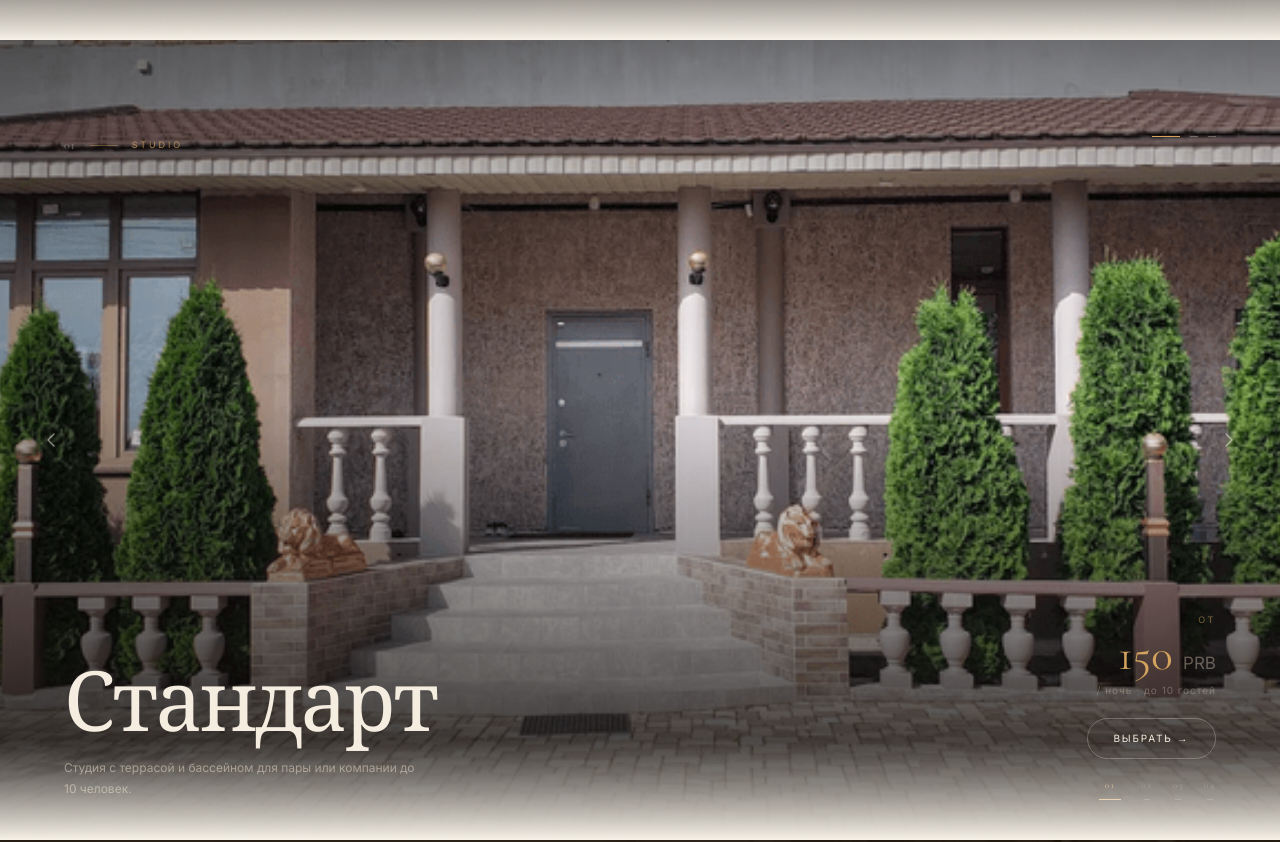
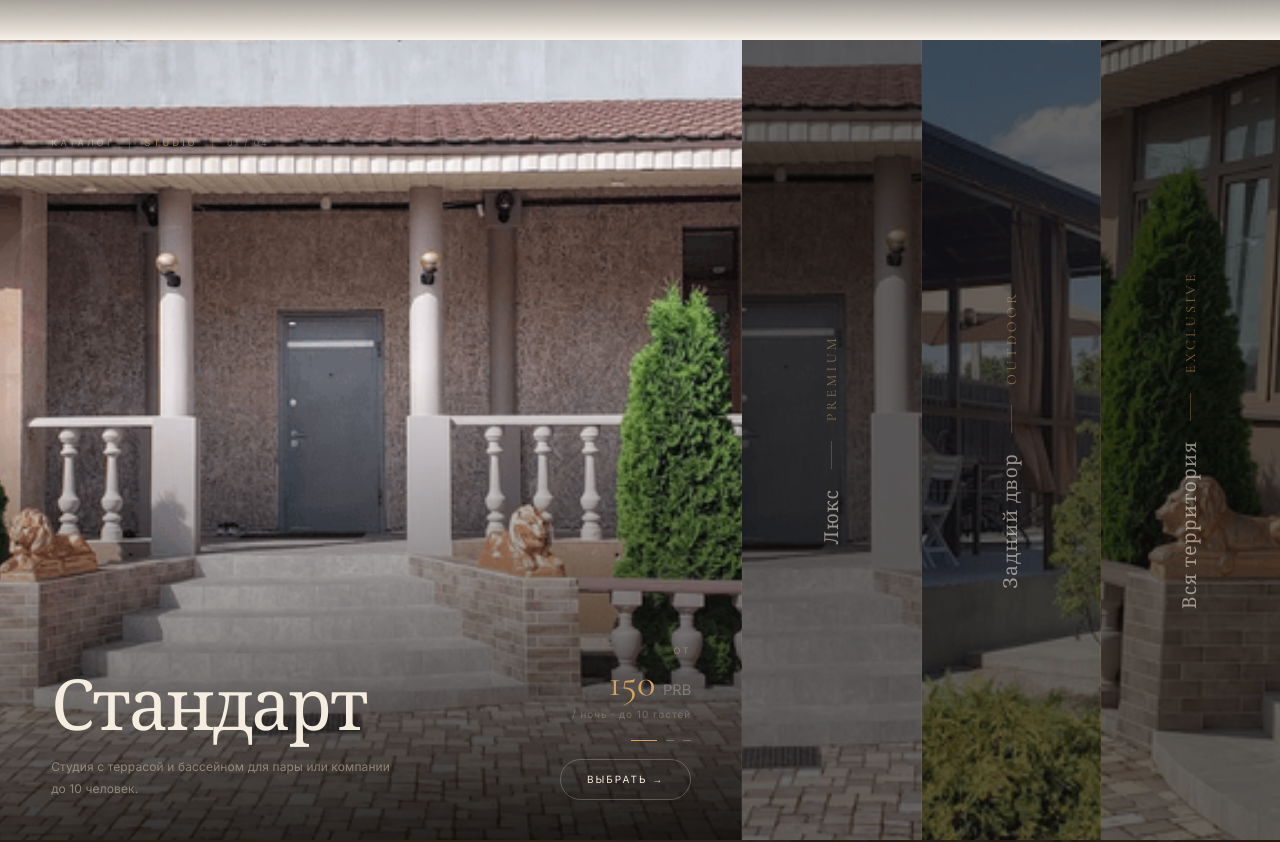
Before and after one commit to nekopunk44/Loyalty_app, a Next.js app in the folder web/: page / in a window 1280 px wide. Shown: the part 760-1602 px from the top of the page. Built offline with nearby package versions, Linux system fonts and the light colour scheme; no server answers.

Commit message:
redesign(rooms): premium horizontal accordion, expand-on-click panels

```diff
--- a/web/components/Rooms.js
+++ b/web/components/Rooms.js
@@ -1,5 +1,5 @@
 'use client';
-import { useState, useEffect } from 'react';
+import { useState } from 'react';
 
 const ROOMS = [
   {
@@ -21,7 +21,7 @@ const ROOMS = [
     images: ['/images/zad1.png', '/images/zad2.png', '/images/zad3.png'],
   },
   {
-    id: 'full', num: '04', name: 'Вся территория', tag: 'Exclusive',
+    id: 'full', num: '04', name: 'Вся\nтерритория', tag: 'Exclusive',
     desc: 'Полный выкуп виллы для корпоративов и мероприятий до 30 человек.',
     price: '500', unit: 'ночь', guests: 30,
     images: ['/images/luks2.png', '/images/luks5.png', '/images/luks6.png'],
@@ -29,213 +29,211 @@ const ROOMS = [
 ];
 
 export default function Rooms() {
-  const [room, setRoom]       = useState(0);
-  const [photo, setPhoto]     = useState(0);
-  const [textKey, setTextKey] = useState(0);
+  const [active, setActive] = useState(0);
+  const [photo,  setPhoto]  = useState(0);
+  const [hov,    setHov]    = useState(null);
 
-  const goTo = (idx) => {
-    if (idx === room) return;
-    setRoom(idx);
-    setPhoto(0);
-    setTextKey(k => k + 1);
-  };
-
-  const prev = () => goTo((room - 1 + ROOMS.length) % ROOMS.length);
-  const next = () => goTo((room + 1) % ROOMS.length);
-
-  useEffect(() => {
-    const onKey = (e) => {
-      if (e.key === 'ArrowLeft')  prev();
-      if (e.key === 'ArrowRight') next();
-    };
-    window.addEventListener('keydown', onKey);
-    return () => window.removeEventListener('keydown', onKey);
-  }, [room]);
-
-  const scrollToContact = () => {
+  const pick = (i) => { if (i !== active) { setActive(i); setPhoto(0); } };
+  const goContact = () => {
     const el = document.getElementById('contact');
     if (el) window.scrollTo({ top: el.offsetTop - 72, behavior: 'smooth' });
   };
 
-  const cur = ROOMS[room];
+  return (
+    <section id="rooms" style={{ height: '100svh', display: 'flex', overflow: 'hidden', background: '#080604' }}>
+      <style>{`
+        @keyframes panelIn {
+          from { opacity: 0; transform: translateY(18px); }
+          to   { opacity: 1; transform: translateY(0); }
+        }
+        .panel-in { animation: panelIn 0.7s cubic-bezier(0.16,1,0.3,1) both; }
+      `}</style>
+
+      {ROOMS.map((room, i) => {
+        const isActive = i === active;
+        const isHov    = hov === i && !isActive;
+        const flex     = isActive ? '0 0 58%' : isHov ? '0 0 16%' : '0 0 14%';
 
         return (
-    <section id="rooms" style={{ position: 'relative', height: '100svh', overflow: 'hidden', background: '#080604' }}>
-      <style>{`
-        @keyframes roomText {
-          from { opacity: 0; transform: translateY(14px); }
-          to   { opacity: 1; transform: translateY(0);    }
-        }
-        .room-text-enter { animation: roomText 0.65s cubic-bezier(0.16,1,0.3,1) forwards; }
-      `}</style>
+          <div key={room.id}
+            onClick={() => pick(i)}
+            onMouseEnter={() => setHov(i)}
+            onMouseLeave={() => setHov(null)}
+            style={{
+              position: 'relative', overflow: 'hidden',
+              flex, transition: 'flex 0.75s cubic-bezier(0.16,1,0.3,1)',
+              cursor: isActive ? 'default' : 'pointer',
+            }}>
 
-      {/* Все фото — crossfade */}
-      {ROOMS.map((r, ri) =>
-        r.images.map((src, ii) => (
-          <img key={`${ri}-${ii}`} src={src} alt=""
+            {/* ── Фото ── */}
+            {room.images.map((src, ii) => (
+              <img key={ii} src={src} alt=""
                 style={{
-              position: 'absolute', inset: 0, width: '100%', height: '100%', objectFit: 'cover',
-              opacity: ri === room && ii === photo ? 1 : 0,
-              transform: ri === room && ii === photo ? 'scale(1)' : 'scale(1.04)',
-              transition: 'opacity 0.9s ease, transform 1.4s ease',
-              willChange: 'opacity, transform',
+                  position: 'absolute', inset: 0, width: '100%', height: '100%',
+                  objectFit: 'cover',
+                  opacity: isActive ? (ii === photo ? 1 : 0) : (ii === 0 ? 1 : 0),
+                  transform: isActive ? 'scale(1)' : (isHov ? 'scale(1.06)' : 'scale(1.12)'),
+                  transition: 'opacity 0.85s ease, transform 0.9s cubic-bezier(0.16,1,0.3,1)',
                 }}
               />
-        ))
+            ))}
+
+            {/* ── Оверлей ── */}
+            <div style={{
+              position: 'absolute', inset: 0,
+              background: isActive
+                ? 'linear-gradient(175deg, rgba(8,6,4,0.06) 0%, transparent 32%, transparent 42%, rgba(8,6,4,0.93) 100%)'
+                : `rgba(8,6,4,${isHov ? '0.48' : '0.62'})`,
+              transition: 'background 0.7s ease',
+            }} />
+
+            {/* ── Inactive: вертикальное имя ── */}
+            {!isActive && (
+              <div style={{
+                position: 'absolute', inset: 0,
+                display: 'flex', alignItems: 'center', justifyContent: 'center',
+                flexDirection: 'column', gap: 20,
+              }}>
+                <span style={{
+                  fontFamily: 'var(--r-serif)',
+                  fontSize: 'clamp(0.75rem, 1.1vw, 1rem)',
+                  color: isHov ? 'rgba(212,164,94,0.9)' : 'rgba(212,164,94,0.55)',
+                  letterSpacing: '0.24em', textTransform: 'uppercase',
+                  writingMode: 'vertical-rl', transform: 'rotate(180deg)',
+                  transition: 'color 0.4s ease',
+                }}>
+                  {room.tag}
+                </span>
+                <div style={{ width: 1, height: 28, background: 'rgba(212,164,94,0.3)' }} />
+                <span style={{
+                  fontFamily: 'var(--r-serif)',
+                  fontSize: 'clamp(1rem, 1.5vw, 1.4rem)',
+                  fontWeight: 300, letterSpacing: '0.06em',
+                  color: isHov ? 'rgba(245,237,224,0.92)' : 'rgba(245,237,224,0.55)',
+                  writingMode: 'vertical-rl', transform: 'rotate(180deg)',
+                  whiteSpace: 'nowrap', transition: 'color 0.4s ease',
+                }}>
+                  {room.name.replace('\n', ' ')}
+                </span>
+              </div>
             )}
 
-      {/* Градиент */}
+            {/* ── Active: призрачный номер ── */}
+            {isActive && (
               <div style={{
-        position: 'absolute', inset: 0, zIndex: 1,
-        background: 'linear-gradient(to bottom, rgba(8,6,4,0.52) 0%, transparent 28%, transparent 45%, rgba(8,6,4,0.94) 100%)',
-      }} />
-      <div style={{
-        position: 'absolute', inset: 0, zIndex: 1,
-        background: 'linear-gradient(to right, rgba(8,6,4,0.28) 0%, transparent 55%)',
-      }} />
+                position: 'absolute', top: '8%', left: '-2%',
+                fontFamily: 'var(--r-serif)',
+                fontSize: 'clamp(10rem, 22vw, 26rem)',
+                lineHeight: 1, color: 'rgba(255,255,255,0.04)',
+                fontWeight: 400, letterSpacing: '-0.06em',
+                userSelect: 'none', pointerEvents: 'none',
+              }}>
+                {room.num}
+              </div>
+            )}
 
-      {/* Тег + счётчик — верх */}
-      <div key={textKey} className="room-text-enter" style={{
-        position: 'absolute', top: 'clamp(88px,12vh,116px)', left: 'clamp(28px,5vw,72px)',
-        zIndex: 3, display: 'flex', alignItems: 'center', gap: 14,
+            {/* ── Active: секция-метка вверху ── */}
+            {isActive && (
+              <div key={active} className="panel-in" style={{
+                position: 'absolute', top: 'clamp(88px,12vh,116px)', left: 'clamp(32px,4vw,60px)',
+                display: 'flex', alignItems: 'center', gap: 14,
               }}>
-        <span style={{ fontFamily: 'var(--r-serif)', fontSize: 12, color: 'rgba(245,237,224,0.4)', letterSpacing: '0.08em' }}>
-          {cur.num}
+                <span style={{ fontSize: 9, letterSpacing: '0.36em', textTransform: 'uppercase', color: 'rgba(245,237,224,0.35)' }}>
+                  Каталог
                 </span>
-        <div style={{ width: 28, height: 1, background: 'rgba(212,164,94,0.4)' }} />
-        <span style={{ fontSize: 9, letterSpacing: '0.32em', textTransform: 'uppercase', color: 'rgba(212,164,94,0.75)' }}>
-          {cur.tag}
+                <div style={{ width: 1, height: 14, background: 'rgba(212,164,94,0.3)' }} />
+                <span style={{ fontSize: 9, letterSpacing: '0.36em', textTransform: 'uppercase', color: 'rgba(212,164,94,0.7)' }}>
+                  {room.tag}
+                </span>
+                <div style={{ width: 1, height: 14, background: 'rgba(212,164,94,0.2)' }} />
+                <span style={{ fontSize: 9, letterSpacing: '0.2em', color: 'rgba(245,237,224,0.3)' }}>
+                  {room.num} / 04
                 </span>
               </div>
+            )}
 
-      {/* Индикатор фото — верх-справа */}
-      <div style={{
-        position: 'absolute', top: 'clamp(88px,12vh,116px)', right: 'clamp(28px,5vw,72px)',
-        zIndex: 3, display: 'flex', gap: 10, alignItems: 'center',
+            {/* ── Active: нижний контент ── */}
+            {isActive && (
+              <div key={`info-${active}`} className="panel-in"
+                style={{
+                  position: 'absolute', bottom: 0, left: 0, right: 0,
+                  padding: 'clamp(24px,4vw,52px) clamp(32px,4vw,60px) clamp(32px,5vh,52px)',
+                  display: 'flex', alignItems: 'flex-end', justifyContent: 'space-between', gap: 24, flexWrap: 'wrap',
                 }}>
-        {cur.images.map((_, ii) => (
-          <button key={ii} onClick={() => setPhoto(ii)} style={{
-            height: 1, width: ii === photo ? 28 : 8,
-            background: ii === photo ? '#d4a45e' : 'rgba(245,237,224,0.3)',
+
+                {/* Левая часть */}
+                <div>
+                  <h3 style={{
+                    fontFamily: 'var(--r-serif)', fontWeight: 300,
+                    fontSize: 'clamp(3rem,5.5vw,5.5rem)', lineHeight: 0.9,
+                    letterSpacing: '-0.03em', color: '#f5ede0',
+                    margin: '0 0 clamp(14px,2vh,22px)', whiteSpace: 'pre-line',
+                  }}>
+                    {room.name}
+                  </h3>
+                  <p style={{
+                    fontSize: 'clamp(12px,0.85vw,13px)', color: 'rgba(202,187,169,0.58)',
+                    lineHeight: 1.85, maxWidth: 340, margin: 0, letterSpacing: '0.01em',
+                  }}>
+                    {room.desc}
+                  </p>
+                </div>
+
+                {/* Правая часть */}
+                <div style={{ display: 'flex', flexDirection: 'column', alignItems: 'flex-end', gap: 18, flexShrink: 0 }}>
+                  {/* Цена */}
+                  <div style={{ textAlign: 'right' }}>
+                    <p style={{ fontSize: 9, letterSpacing: '0.3em', textTransform: 'uppercase', color: 'rgba(212,164,94,0.5)', margin: '0 0 6px' }}>
+                      от
+                    </p>
+                    <p style={{ fontFamily: 'var(--r-serif)', fontSize: 'clamp(2rem,3vw,2.8rem)', color: '#d4a45e', lineHeight: 1, margin: '0 0 5px' }}>
+                      {room.price}&thinsp;<span style={{ fontFamily: 'var(--r-sans)', fontSize: '0.38em', color: 'rgba(202,187,169,0.4)' }}>PRB</span>
+                    </p>
+                    <p style={{ fontSize: 10, color: 'rgba(202,187,169,0.36)', letterSpacing: '0.1em', margin: 0 }}>
+                      / {room.unit} · до {room.guests} гостей
+                    </p>
+                  </div>
+
+                  {/* Переключатель фото */}
+                  <div style={{ display: 'flex', gap: 9, alignItems: 'center' }}>
+                    {room.images.map((_, ii) => (
+                      <button key={ii}
+                        onClick={e => { e.stopPropagation(); setPhoto(ii); }}
+                        style={{
+                          height: 1, width: ii === photo ? 26 : 8,
+                          background: ii === photo ? '#d4a45e' : 'rgba(245,237,224,0.28)',
                           border: 'none', padding: 0, cursor: 'pointer',
-            transition: 'width 0.4s ease, background 0.3s ease',
-          }} />
+                          transition: 'all 0.4s ease',
+                        }}
+                      />
                     ))}
                   </div>
 
-      {/* Стрелки prev/next — прозрачные зоны по бокам */}
-      <button onClick={prev} aria-label="Назад" style={{
-        position: 'absolute', left: 0, top: 0, bottom: 0, width: 'clamp(56px,9vw,110px)',
-        zIndex: 3, background: 'transparent', border: 'none', cursor: 'pointer',
-        display: 'flex', alignItems: 'center', justifyContent: 'flex-start',
-        paddingLeft: 'clamp(20px,3.5vw,40px)',
-      }}>
-        <svg width="22" height="22" viewBox="0 0 22 22" fill="none"
-          style={{ opacity: 0.55, transition: 'opacity 0.25s, transform 0.25s' }}
-          onMouseEnter={e => { e.currentTarget.style.opacity='1'; e.currentTarget.style.transform='translateX(-3px)'; }}
-          onMouseLeave={e => { e.currentTarget.style.opacity='0.55'; e.currentTarget.style.transform='translateX(0)'; }}>
-          <path d="M14 5L8 11L14 17" stroke="#f5ede0" strokeWidth="1.4" strokeLinecap="round" strokeLinejoin="round"/>
-        </svg>
-      </button>
-      <button onClick={next} aria-label="Вперёд" style={{
-        position: 'absolute', right: 0, top: 0, bottom: 0, width: 'clamp(56px,9vw,110px)',
-        zIndex: 3, background: 'transparent', border: 'none', cursor: 'pointer',
-        display: 'flex', alignItems: 'center', justifyContent: 'flex-end',
-        paddingRight: 'clamp(20px,3.5vw,40px)',
-      }}>
-        <svg width="22" height="22" viewBox="0 0 22 22" fill="none"
-          style={{ opacity: 0.55, transition: 'opacity 0.25s, transform 0.25s' }}
-          onMouseEnter={e => { e.currentTarget.style.opacity='1'; e.currentTarget.style.transform='translateX(3px)'; }}
-          onMouseLeave={e => { e.currentTarget.style.opacity='0.55'; e.currentTarget.style.transform='translateX(0)'; }}>
-          <path d="M8 5L14 11L8 17" stroke="#f5ede0" strokeWidth="1.4" strokeLinecap="round" strokeLinejoin="round"/>
-        </svg>
-      </button>
-
-      {/* Контент — низ */}
-      <div style={{
-        position: 'absolute', bottom: 0, left: 0, right: 0, zIndex: 3,
-        padding: 'clamp(24px,4vw,56px) clamp(28px,5vw,72px) clamp(32px,5vh,56px)',
-        display: 'flex', alignItems: 'flex-end', justifyContent: 'space-between', gap: 32, flexWrap: 'wrap',
-      }}>
-
-        {/* Название + описание */}
-        <div key={textKey} className="room-text-enter">
-          <h2 style={{
-            fontFamily: 'var(--r-serif)', fontWeight: 300,
-            fontSize: 'clamp(3rem,6.5vw,6.5rem)', lineHeight: 0.9,
-            letterSpacing: '-0.03em', color: '#f5ede0',
-            margin: '0 0 clamp(12px,1.8vh,20px)',
-          }}>
-            {cur.name}
-          </h2>
-          <p style={{
-            fontSize: 'clamp(12px,0.9vw,14px)', color: 'rgba(202,187,169,0.62)',
-            lineHeight: 1.8, maxWidth: 360, margin: 0,
-          }}>
-            {cur.desc}
-          </p>
-        </div>
-
-        {/* Цена + CTA + навигация */}
-        <div style={{ display: 'flex', flexDirection: 'column', alignItems: 'flex-end', gap: 20 }}>
-
-          {/* Цена */}
-          <div key={textKey} className="room-text-enter" style={{ textAlign: 'right' }}>
-            <p style={{ fontSize: 9, letterSpacing: '0.3em', textTransform: 'uppercase', color: 'rgba(212,164,94,0.55)', margin: '0 0 6px' }}>
-              от
-            </p>
-            <p style={{ fontFamily: 'var(--r-serif)', fontSize: 'clamp(2rem,3.5vw,3rem)', color: '#d4a45e', lineHeight: 1, margin: '0 0 5px' }}>
-              {cur.price}&nbsp;<span style={{ fontFamily: 'var(--r-sans)', fontSize: '0.38em', color: 'rgba(202,187,169,0.45)' }}>PRB</span>
-            </p>
-            <p style={{ fontSize: 10, color: 'rgba(202,187,169,0.4)', letterSpacing: '0.1em', margin: 0 }}>
-              / {cur.unit} · до {cur.guests} гостей
-            </p>
-          </div>
-
                   {/* CTA */}
-          <button onClick={scrollToContact} style={{
-            padding: '12px 26px', background: 'transparent',
-            color: '#f5ede0', border: '1px solid rgba(245,237,224,0.28)',
-            borderRadius: 999, fontSize: 10, letterSpacing: '0.18em',
-            textTransform: 'uppercase', fontFamily: 'inherit',
-            cursor: 'pointer', transition: 'all 0.3s ease',
+                  <button onClick={goContact} style={{
+                    padding: '12px 26px', background: 'transparent', color: '#f5ede0',
+                    border: '1px solid rgba(245,237,224,0.25)', borderRadius: 999,
+                    fontSize: 10, letterSpacing: '0.2em', textTransform: 'uppercase',
+                    fontFamily: 'inherit', cursor: 'pointer', transition: 'all 0.3s ease',
                   }}
-          onMouseEnter={e => { e.currentTarget.style.background='#d4a45e'; e.currentTarget.style.borderColor='transparent'; e.currentTarget.style.color='#080604'; }}
-          onMouseLeave={e => { e.currentTarget.style.background='transparent'; e.currentTarget.style.borderColor='rgba(245,237,224,0.28)'; e.currentTarget.style.color='#f5ede0'; }}>
+                  onMouseEnter={e => { e.currentTarget.style.background='#d4a45e'; e.currentTarget.style.color='#080604'; e.currentTarget.style.borderColor='transparent'; }}
+                  onMouseLeave={e => { e.currentTarget.style.background='transparent'; e.currentTarget.style.color='#f5ede0'; e.currentTarget.style.borderColor='rgba(245,237,224,0.25)'; }}>
                     Выбрать →
                   </button>
-
-          {/* Навигация по номерам */}
-          <div style={{ display: 'flex', gap: 20, alignItems: 'center' }}>
-            {ROOMS.map((r, ri) => (
-              <button key={ri} onClick={() => goTo(ri)} style={{
-                background: 'none', border: 'none', padding: 0, cursor: 'pointer',
-                display: 'flex', flexDirection: 'column', alignItems: 'center', gap: 7,
-              }}>
-                <span style={{
-                  fontSize: 9, letterSpacing: '0.2em', fontFamily: 'var(--r-serif)',
-                  color: ri === room ? '#d4a45e' : 'rgba(245,237,224,0.28)',
-                  transition: 'color 0.35s ease',
-                }}>
-                  {r.num}
-                </span>
-                <div style={{
-                  height: 1, width: ri === room ? 22 : 6,
-                  background: ri === room ? '#d4a45e' : 'rgba(245,237,224,0.2)',
-                  transition: 'all 0.4s ease',
-                }} />
-              </button>
-            ))}
                 </div>
               </div>
+            )}
+
+            {/* ── Тонкий разделитель ── */}
+            {i < ROOMS.length - 1 && (
+              <div style={{
+                position: 'absolute', top: 0, right: 0, bottom: 0, width: 1,
+                background: 'rgba(212,164,94,0.1)', zIndex: 2,
+              }} />
+            )}
           </div>
-
-      {/* Плавный переход в следующую секцию */}
-      <div style={{
-        position: 'absolute', bottom: 0, left: 0, right: 0, height: 100,
-        zIndex: 4, pointerEvents: 'none',
-        background: 'linear-gradient(to bottom, transparent, var(--r-bg))',
-      }} />
+        );
+      })}
     </section>
   );
 }
```
Lines whose indentation alone changed are shown as unchanged.
